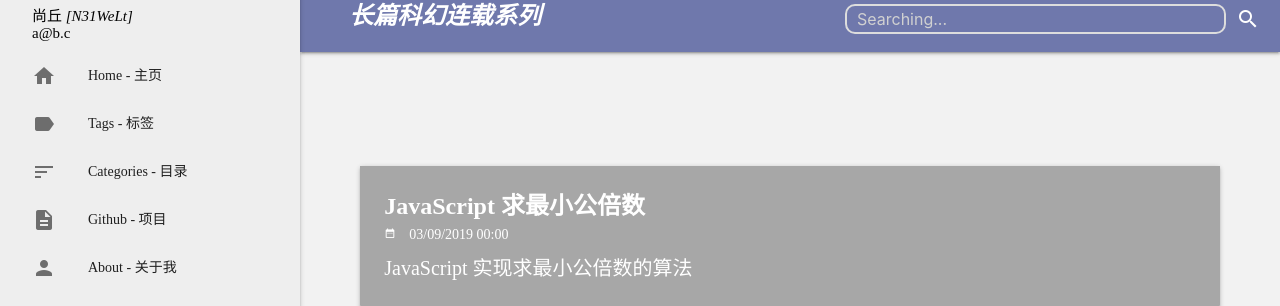
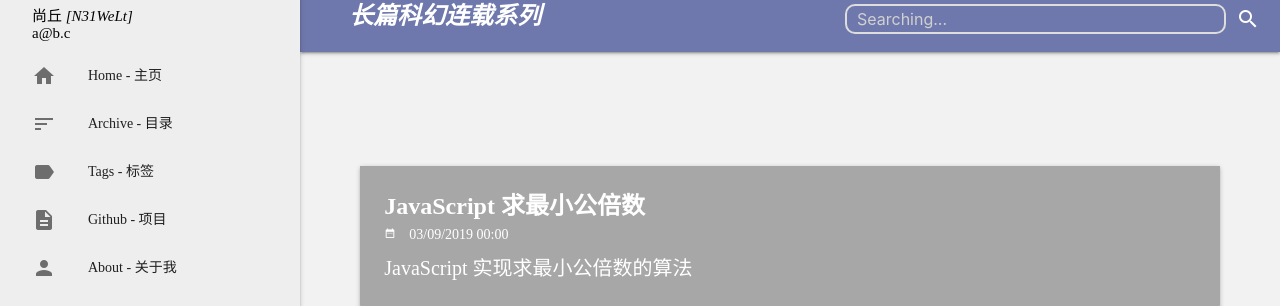
Before and after one commit to keepwalk/keepwalk.github.io, a Jekyll site: the page built from index.html, in a window 1280 px wide. Shown: the part 128-434 px from the top of the page. Built offline with Jekyll 4.4.1, drawn with Linux system fonts in a browser that asks for light colours; the list of posts is cut into pages by our own code; comment, search, counter and statistics services are not loaded.

Commit message:
Update header.html

```diff
--- a/_includes/header.html
+++ b/_includes/header.html
@@ -114,9 +114,10 @@
                 </div>
             </li>
             <li><a class="waves-effect" href="/"><i class="material-icons">home</i>Home - 主页</a></li>
+            <li><a class="waves-effect" href="/categories"><i class="material-icons">sort</i>Archive - 目录</a></li>
             <li><a class="waves-effect" href="/tags"><i class="material-icons">label</i>Tags - 标签</a></li>
             <!--  <li><a class="waves-effect" href="/tools"><i class="material-icons">build</i>Tools - 在线工具</a></li> -->
-            <li><a class="waves-effect" href="/categories"><i class="material-icons">sort</i>Categories - 目录</a></li>
+            <!--  <li><a class="waves-effect" href="/categories"><i class="material-icons">sort</i>Categories - 目录</a></li>  -->
             <li><a class="waves-effect" href="/projects"><i class="material-icons">description</i>Github - 项目</a></li>
             <!-- <li><a class="waves-effect" href="/feed.xml" target="_blank"><i class="material-icons">rss_feed</i>RSS - 订阅</a></li> -->
             <li><a class="waves-effect" href="/about"><i class="material-icons">person</i>About - 关于我</a></li>
```
